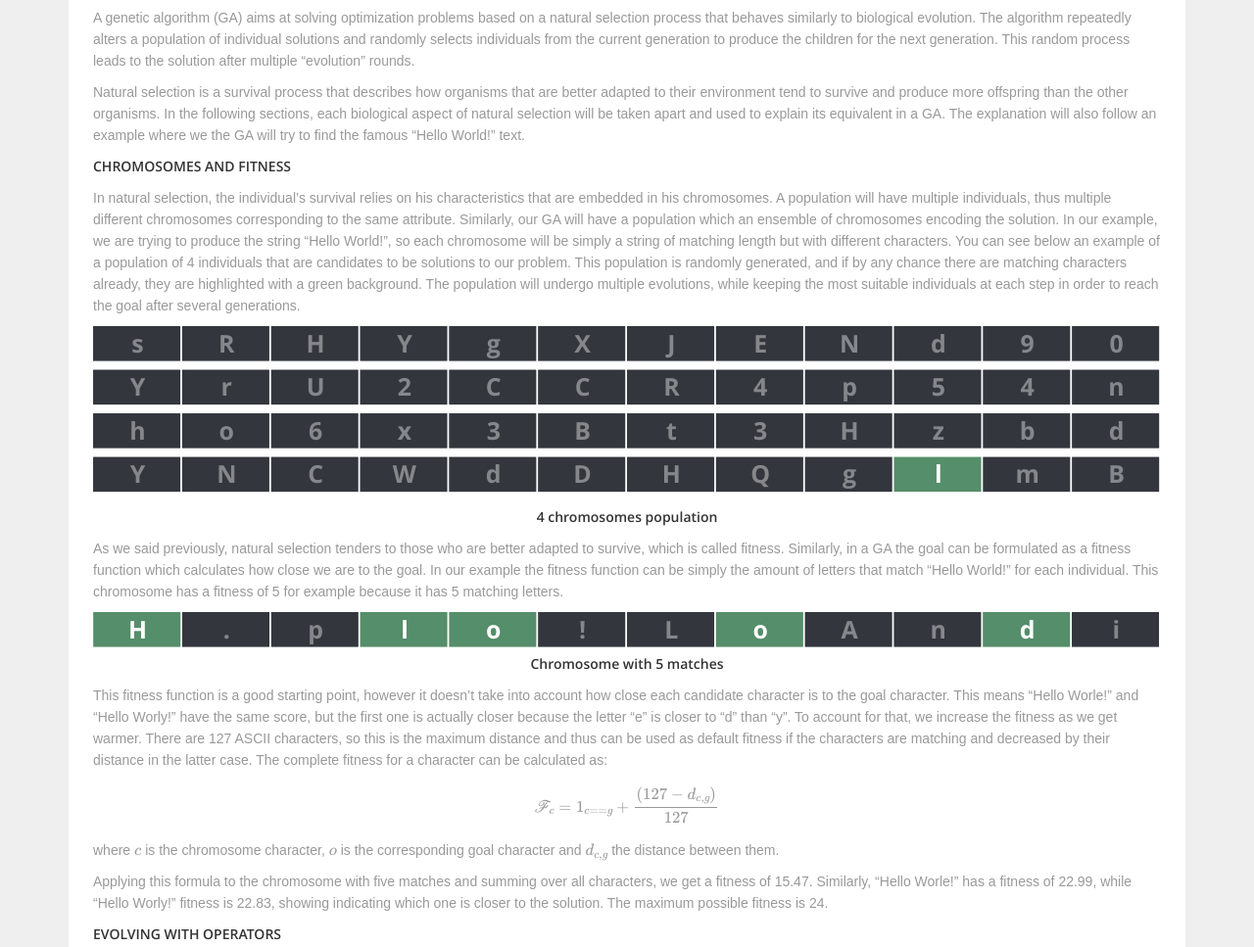
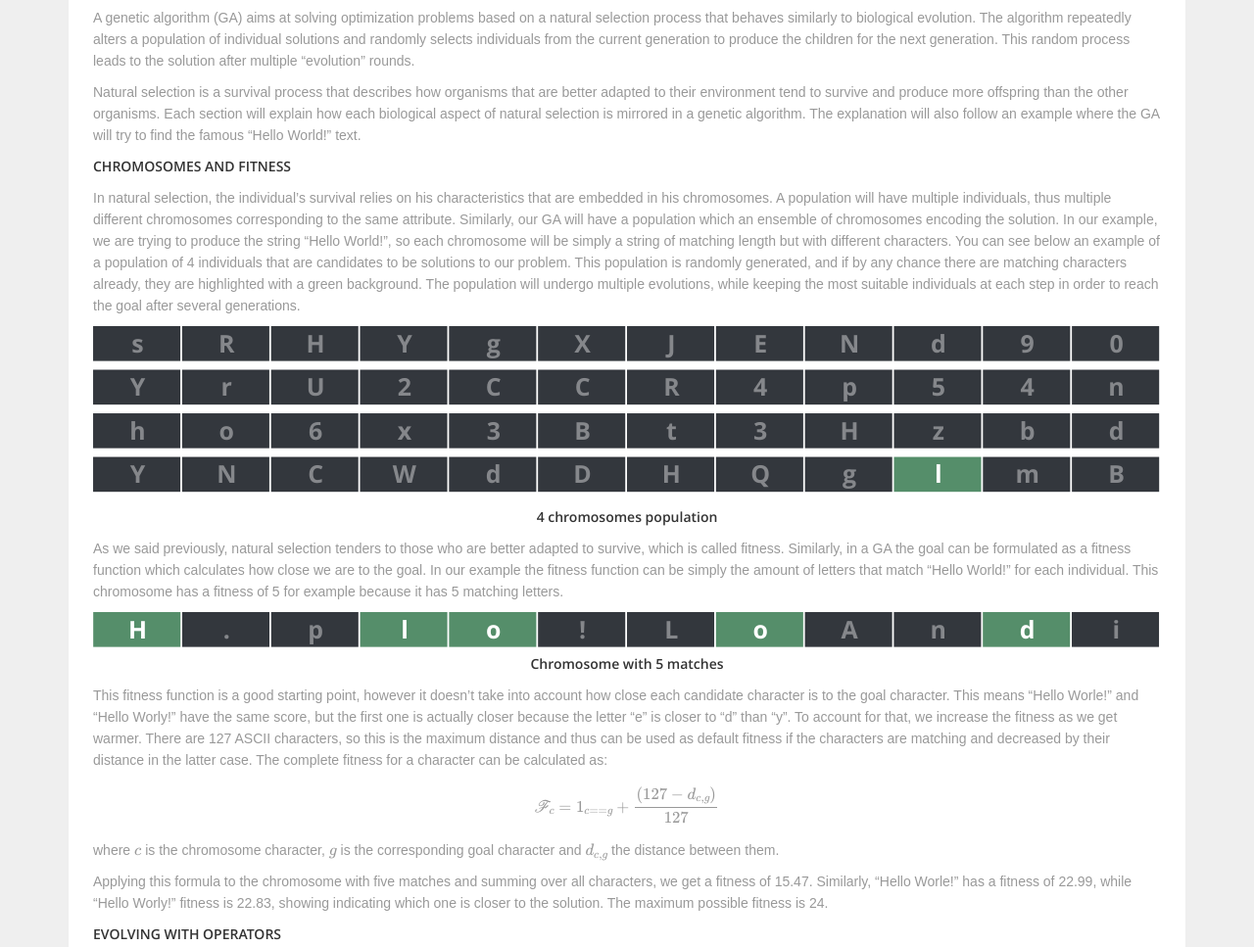
Before and after one commit to GrimReaperSam/GrimReaperSam.github.io, a Jekyll site: the page built from _posts/2017-02-21-genetic-algorithm.md, in a window 1280 px wide and 1400 px high, scrolled down 420 px. Shown: the part 285-1252 px from the top of the window at 98% size. Built offline with Jekyll 4.4.1, drawn with Linux system fonts in a browser that asks for light colours; formulas are drawn with MathJax 3.

Commit message:
Correcting GA draft. Build site at 2017-02-22 08:44:12 UTC

```diff
--- a/_posts/2017-02-21-genetic-algorithm.md
+++ b/_posts/2017-02-21-genetic-algorithm.md
@@ -18,7 +18,7 @@ jss:
 
 A genetic algorithm (GA) aims at solving optimization problems based on a natural selection process that behaves similarly to biological evolution. The algorithm repeatedly alters a population of individual solutions and randomly selects individuals from the current generation to produce the children for the next generation. This random process leads to the solution after multiple "evolution" rounds.
 
-Natural selection is a survival process that describes how organisms that are better adapted to their environment tend to survive and produce more offspring than the other organisms. In the following sections, each biological aspect of natural selection will be taken apart and used to explain its equivalent in a GA. The explanation will also follow an example where we the GA will try to find the famous "Hello World!" text.
+Natural selection is a survival process that describes how organisms that are better adapted to their environment tend to survive and produce more offspring than the other organisms. Each section will explain how each biological aspect of natural selection is mirrored in a genetic algorithm. The explanation will also follow an example where the GA will try to find the famous "Hello World!" text.
 
 <!--more-->
 
@@ -40,7 +40,7 @@ This fitness function is a good starting point, however it doesn't take into acc
 
 $$ \mathscr{F}_c = 1_{c==g} + \frac{(127 - d_{c,g})}{127}$$
 
-where $$ c $$ is the chromosome character, $$ o $$ is the corresponding goal character and $$ d_{c, g} $$ the distance between them.
+where $$ c $$ is the chromosome character, $$ g $$ is the corresponding goal character and $$ d_{c, g} $$ the distance between them.
 
 Applying this formula to the chromosome with five matches and summing over all characters, we get a fitness of <span id="matching-five-fitness"></span>. Similarly, "Hello Worle!" has a fitness of <span id="worle-fitness"></span>, while "Hello Worly!" fitness is <span id="worly-fitness"></span>, showing indicating which one is closer to the solution. The maximum possible fitness is 24.
 
```
Also changed, not shown: 1 other file.
